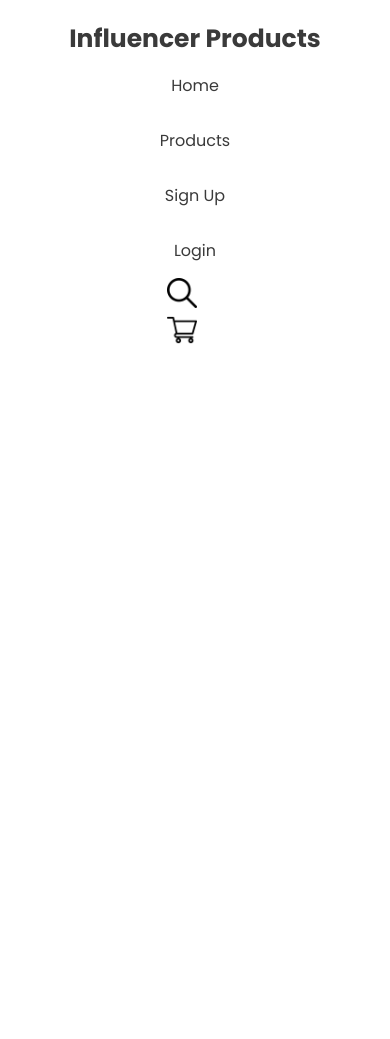
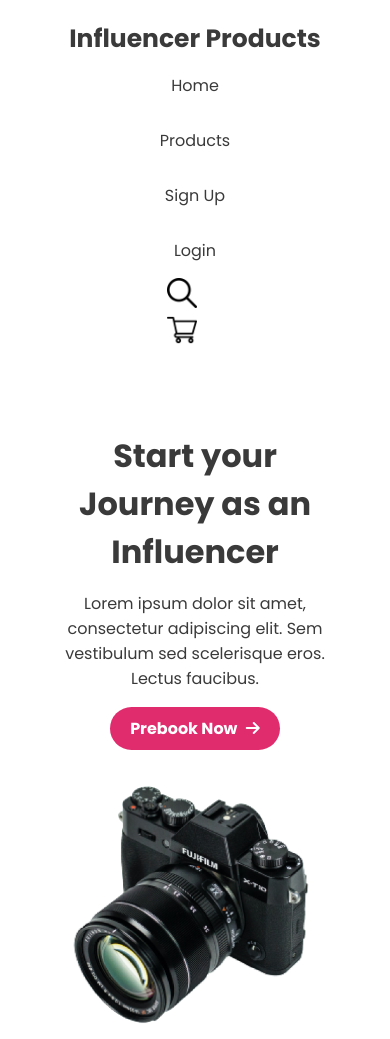
Before and after one commit to Mustakahmmed-dev/Web-Day12-Influencer-Gear, a plain HTML site: page index.html in a window 390 px wide. Before the commit the page ends 844 px from the top, so only its background shows below. Drawn offline with Linux system fonts and the light colour scheme.

Commit message:
Hero part has been added and its responsiveness for all sized screens

```diff
--- a/index.html
+++ b/index.html
@@ -5,6 +5,9 @@
     <meta name="viewport" content="width=device-width, initial-scale=1.0">
     <title>Web Day12 Influencer Gear</title>
     <link rel="stylesheet" href="styles/index.css">
+
+    <!-- Font Awesome CDN link -->
+     <link rel="stylesheet" href="https://cdnjs.cloudflare.com/ajax/libs/font-awesome/6.7.2/css/all.min.css">
 </head>
 <body>
     <header>
@@ -19,6 +22,14 @@
                 <li class="nav-icon"><a class="" href=""><img src="icons/shopping-cart.png" alt=""></a></li>
             </ul>
         </nav>
+        <div class="hero">
+            <div class="hero-intro">
+                <h1>Start your Journey as an <br> Influencer</h1>
+                <p>Lorem ipsum dolor sit amet, consectetur adipiscing elit. Sem <br> vestibulum sed scelerisque eros. Lectus faucibus.</p>
+                <a class="prebook-now" href="">Prebook Now <i class="fa-solid fa-arrow-right"></i></a>
+            </div>
+            <img src="images/main-camera.png" alt="">
+        </div>
     </header>
 </body>
 </html>
--- a/styles/index.css
+++ b/styles/index.css
@@ -52,6 +52,7 @@
 @media screen and (max-width:576px) {
     .nav{
         flex-direction: column;
+        text-align: center;
     }
     .navbar{
         flex-direction: column;
@@ -62,3 +63,40 @@
         flex-direction: column;
     }
 }
+
+/* Hero part */
+.hero{
+    display: flex;
+    align-items: center;
+    padding: 60px 15px;
+    gap: 30px;
+    justify-content: space-between;
+}
+.hero img{
+    width: 100%;
+}
+.hero-intro{
+    color: rgb(58, 58, 58);
+}
+.hero-intro > p{
+    margin: 15px 0px 25px;
+}
+.prebook-now{
+    border: 20px;
+    padding: 10px 20px;
+    border-radius: 40px;
+    background-color:  rgb(224, 44, 109);
+    color: white;
+    font-weight: 700;
+    text-decoration: none;
+}
+.fa-arrow-right{
+    margin-left: 5px;
+}
+/* Responsiveness */
+@media screen and (max-width:576px) {
+    .hero{
+        flex-direction: column;
+        text-align: center;
+    }
+}
```
